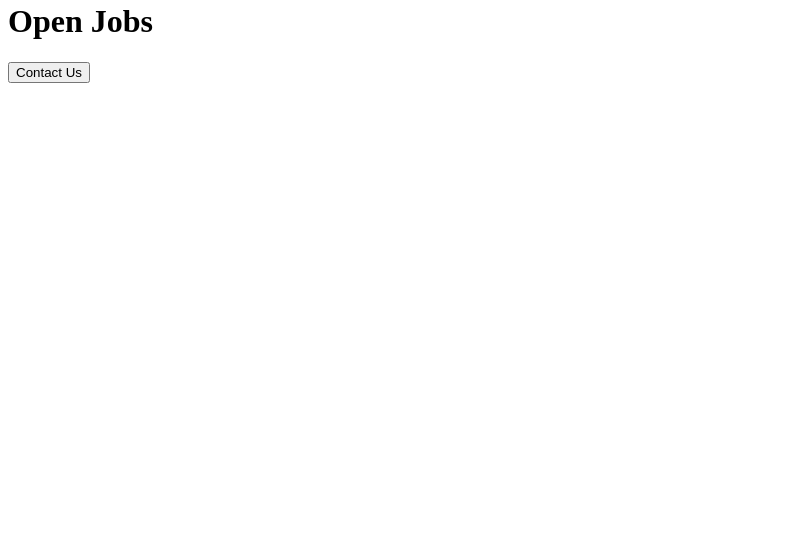
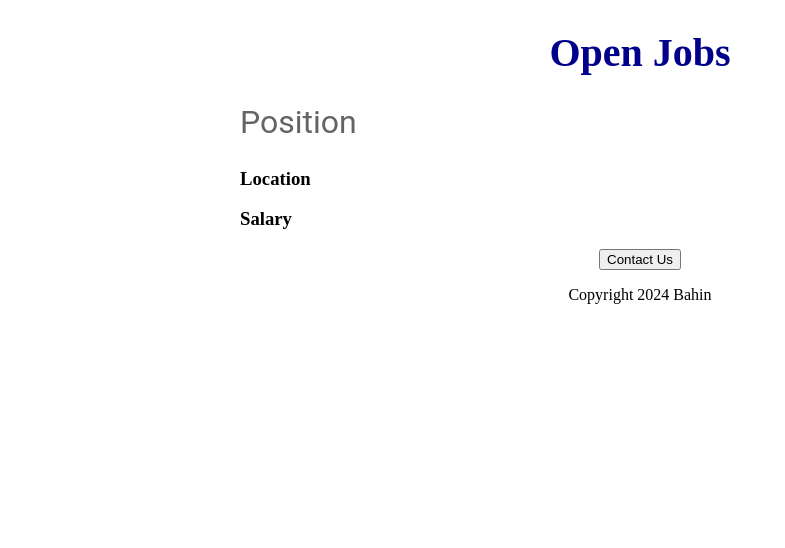
Before and after one commit to bahin1st/mywebsite, a Flask app: page / in a window 1280 px wide. Shown: the part 252-800 px from the top of the page, without its empty margins (0-785 px from the left). Run offline with Flask 3, Linux system fonts and the light colour scheme.

Commit message:
html css

```diff
--- a/templates/myhome.html
+++ b/templates/myhome.html
@@ -2,23 +2,57 @@
 <html>
   <head>
     <title>Bahin Jobs</title>
-  </head>
+
   <style>
- h1{
-   font-size:40px
-  font-family:Roboto
-   font-weight:normal
-   text-align:center
- }
+   h1{
+     font-size:40px;
+
+     text-align:center;
+      color:darkblue;
+      }
+
+    #Image{
+
+      width:100%;
+      height:150px;
+      object-fit:cover;
+    }
+
+  h2{
+    font-size:32px;
+
+    font-family:Roboto;
+    font-weight:normal;
+    color:rgb(100,100,100);
+
+  }
+   #Body{
+    max-width:800px;
+     margin: 0 auto;
+
+
+   }
 
 
   </style>
-<body>
-  <h1>NAB Josbs</h1>
+  </head>
+  <body>
 
-  <img src="https://e2b2b15f-f9c1-408b-a044-cf8c06d056f9-00-2ttzpkxxsi1bm.sisko.replit.dev/static/job.jpg" height="150", width="800"">
+    <div id="Body">
+
+  <h1>NAB Jobs</h1>
+
+  <img id="Image" src="https://e2b2b15f-f9c1-408b-a044-cf8c06d056f9-00-2ttzpkxxsi1bm.sisko.replit.dev/static/job.jpg">
 
   <h1>Open Jobs</h1>
+
+  <h2>Position</h2>
+  <h3>Location</h3>
+  <h3>Salary</h3>
+   <div style="text-align:center">
   <button>Contact Us</button>
+<p> Copyright 2024 Bahin</p>
+    </div>
+    </div>
 </body>
 </html>
```
Also changed, not shown: 1 other file.
